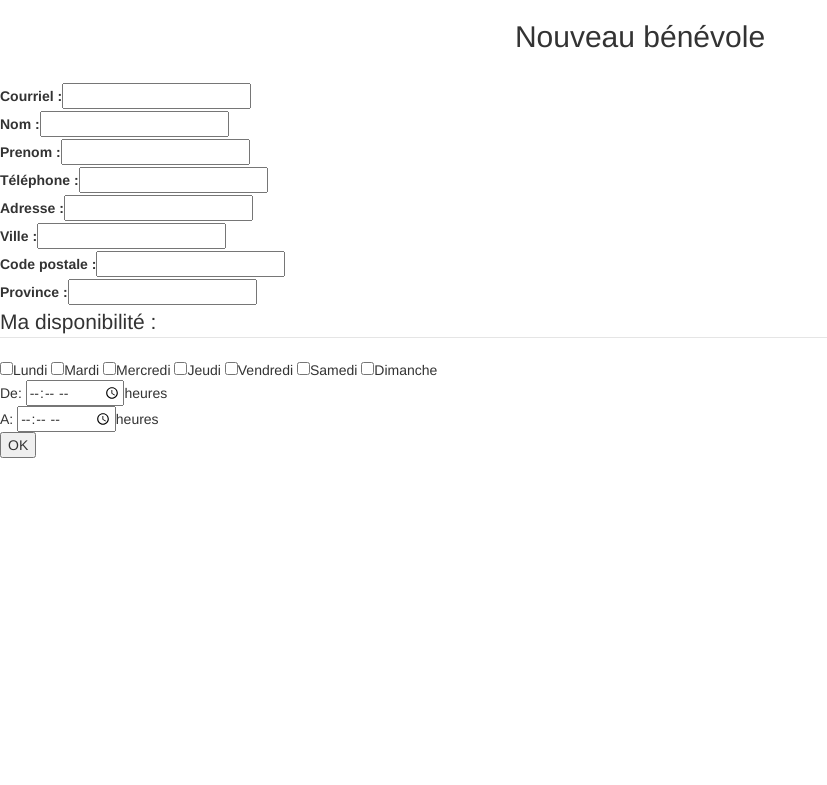
After one commit to BeiliLu1986/LogiDonsPHPMVC, a PHP site: page /logidons/vues/newBenevoleForm.php in a window 1280 px wide. The commit adds this page. Shown: the top 785 px of the page, without its empty margins (0-827 px from the left). Run offline with PHP 8.4, Linux system fonts and the light colour scheme.

Commit message:
Add files via upload
ajouté la page de connexion, creation de benevole

```diff
--- a/vues/creer_don.php
+++ b/vues/creer_don.php
@@ -33,7 +33,8 @@ $(document).ready(function(){
     <form action="" method="post">
 
         <label for="typeDeDon">Type de don :</label>
-        <select class="" name="typeDon">
+        <select required class="" name="typeDon">
+            <option value="">Choisir...</option>
             <option value="arg">argent</option>
             <option value="hab">habillement</option>
             <option value="nou">nourriture</option>
@@ -51,7 +52,7 @@ $(document).ready(function(){
 
 
 
-          <label for="email">E-mail :</label><input type="email" name="email"><br>
+          <label for="email">Courriel :</label><input type="email" name="email"><br>
           <label for="nom">Nom :</label><input type="text" name="nom" ><br>
           <label for="prenom">Prenom :</label><input type="text" name="prenom" ><br>
           <label for="tel">Téléphone :</label><input type="text" name="tel" ><br>
--- /dev/null
+++ b/vues/newBenevoleForm.php
@@ -0,0 +1,56 @@
+
+<html>
+
+<head>
+<meta http-equiv="Content-Language" content="en-ca">
+<meta http-equiv="Content-Type" content="text/html; charset=windows-1252">
+<link rel="stylesheet" href="./css/style.css" type="text/css" />
+<link rel="stylesheet" href="https://maxcdn.bootstrapcdn.com/bootstrap/3.3.7/css/bootstrap.min.css">
+
+
+<title>Bénévolat</title>
+</head>
+
+<body>
+<div id="container">
+
+	<div id="body">
+
+
+<div><h2 style=" text-align: center">Nouveau bénévole</h2></div><br/>
+
+<form action=""  method="post">
+
+          <label for="email">Courriel :</label><input type="email" name="courriel"><br>
+          <label for="nom">Nom :</label><input type="text" name="nomBen" ><br>
+          <label for="prenom">Prenom :</label><input type="text" name="prenomBen" ><br>
+          <label for="tel">Téléphone :</label><input type="text" name="tel" ><br>
+          <label for="adresse">Adresse :</label><input type="text" name="adresse" ><br>
+          <label for="ville">Ville :</label><input type="text" name="ville" ><br>
+          <label for="codePostP">Code postale :</label><input type="text" name="codePost" ><br>
+          <label for="province">Province :</label><input type="text" name="prov" ><br>
+
+         <legend>Ma disponibilité :</legend>
+         <fieldset>
+              <input type="checkbox" value="lun">Lundi
+              <input type="checkbox" value="mar">Mardi
+              <input type="checkbox" value="mer">Mercredi
+              <input type="checkbox" value="jeu">Jeudi
+              <input type="checkbox" value="ven">Vendredi
+              <input type="checkbox" value="sam">Samedi
+              <input type="checkbox" value="dim">Dimanche
+              <br>
+              De: <input type="time">heures<br>
+              A: <input type="time">heures<br>
+          </fieldset>
+    <button type="submit"  value="OK" >OK</button>
+    <input name="action" value="save" type="hidden" />
+</form>
+
+
+</div>
+            </div>
+
+</div>
+</body>
+</html>
```
Also changed, not shown: vues/login.php (added, +47 -0 lines), vues/user_page.php (added, +35 -0 lines).
